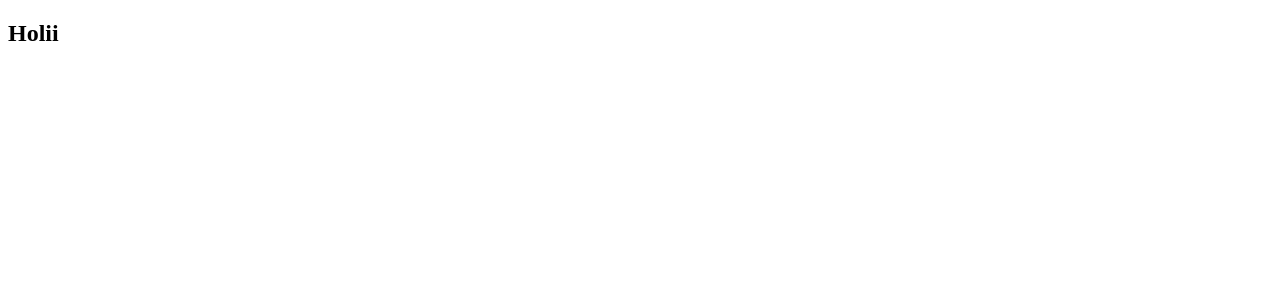
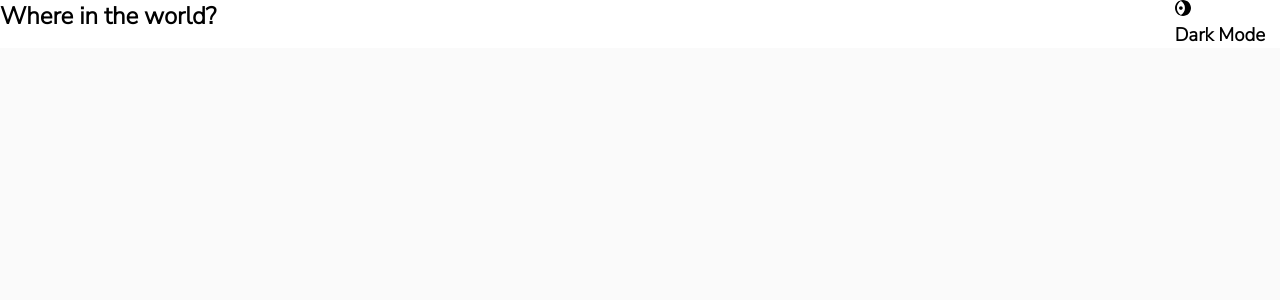
Before and after one commit to juanse1904/countries-menu, a React app: page / in a window 1280 px wide. Shown: the top 300 px of the page. Built offline with nearby package versions, Linux system fonts and the light colour scheme.

Commit message:
declarated var for styles and iniciated the header design

```diff
--- a/package.json
+++ b/package.json
@@ -27,6 +27,7 @@
     "eslint-plugin-import": "^2.22.0",
     "eslint-plugin-jsx-a11y": "^6.3.1",
     "eslint-plugin-react": "^7.20.6",
+    "file-loader": "^6.1.0",
     "html-loader": "^1.3.0",
     "html-webpack-plugin": "^4.4.1",
     "mini-css-extract-plugin": "^0.11.2",
--- /dev/null
+++ b/src/assets/styles/App.scss
@@ -0,0 +1,9 @@
+@import '../styles/Vars.scss';
+
+*{
+    margin:0;
+}
+body{
+    background-color: $very-light-gray-lm;
+    font-family: $font1;
+}
--- /dev/null
+++ b/src/assets/styles/Header.scss
@@ -0,0 +1,10 @@
+@import './App.scss';
+
+.header{
+    display: flex;
+    justify-content: space-between;
+background-color: $white-dm-lm;
+}
+.switch{
+    margin-right: 15px;
+}
--- /dev/null
+++ b/src/assets/styles/Vars.scss
@@ -0,0 +1,10 @@
+@import url(https://fonts.googleapis.com/css2?family=Nunito+Sans:wght@300&display=swap);
+
+ $dark-Blue-dm: hsl(209, 23%, 22%);
+ $very-dark-blue-dm: hsl(207, 26%, 17%);
+ $very-dark-blue-lm: hsl(200, 15%, 8%);
+ $dark-gray-lm: hsl(0, 0%, 52%);
+ $very-light-gray-lm: hsl(0, 0%, 98%);
+ $white-dm-lm: hsl(0, 0%, 100%);
+
+ $font1:'Nunito Sans', sans-serif;
--- /dev/null
+++ b/src/components/App.jsx
@@ -0,0 +1,10 @@
+import React from 'react';
+import '../assets/styles/App.scss';
+import Header from './Header';
+
+const App = () => (
+  <Header />
+
+);
+
+export default App;
--- /dev/null
+++ b/src/components/Header.jsx
@@ -0,0 +1,16 @@
+import React from 'react';
+import moon from '../assets/static/moon.svg';
+import '../assets/styles/Header.scss';
+
+const Header = () => (
+  <div className='header'>
+    <h2>Where in the world?</h2>
+    <div className='switch'>
+      <img src={moon} alt='' />
+      <h3>Dark Mode</h3>
+    </div>
+  </div>
+
+);
+
+export default Header;
--- a/src/components/HelloWorld.jsx
+++ /dev/null
@@ -1,8 +0,0 @@
-import React from 'react';
-
-const HelloWorld = () => (
-
-  <h2>Holii</h2>
-);
-
-export default HelloWorld;
--- a/src/index.js
+++ b/src/index.js
@@ -1,6 +1,6 @@
 import React from 'react';
 import ReactDOM from 'react-dom';
-import Helloworld from './components/HelloWorld';
+import App from './components/App';
 
-ReactDOM.render(<Helloworld />, document.getElementById('app'));
-//lo que esta realziando es buscar el archivo Helloworld.jsx y renderizarlo en la etiqueta de html con id ‘app’
+ReactDOM.render(<App />, document.getElementById('app'));
+//lo que esta realziando es buscar el archivo Helloworld.jsx y renderizarlo en la etiqueta de html con id 'app'//
--- a/webpack.config.js
+++ b/webpack.config.js
@@ -52,7 +52,7 @@ module.exports = {
         ],
       },
       {
-        test: /\.(png|gif|jpg)$/,
+        test: /\.(png|gif|jpg|svg)$/,
         use: [
           {
             loader: 'file-loader',
```
Also changed, not shown: src/assets/static/moon.svg (added), 1 other file (tests, documents, lock files or other folders).
